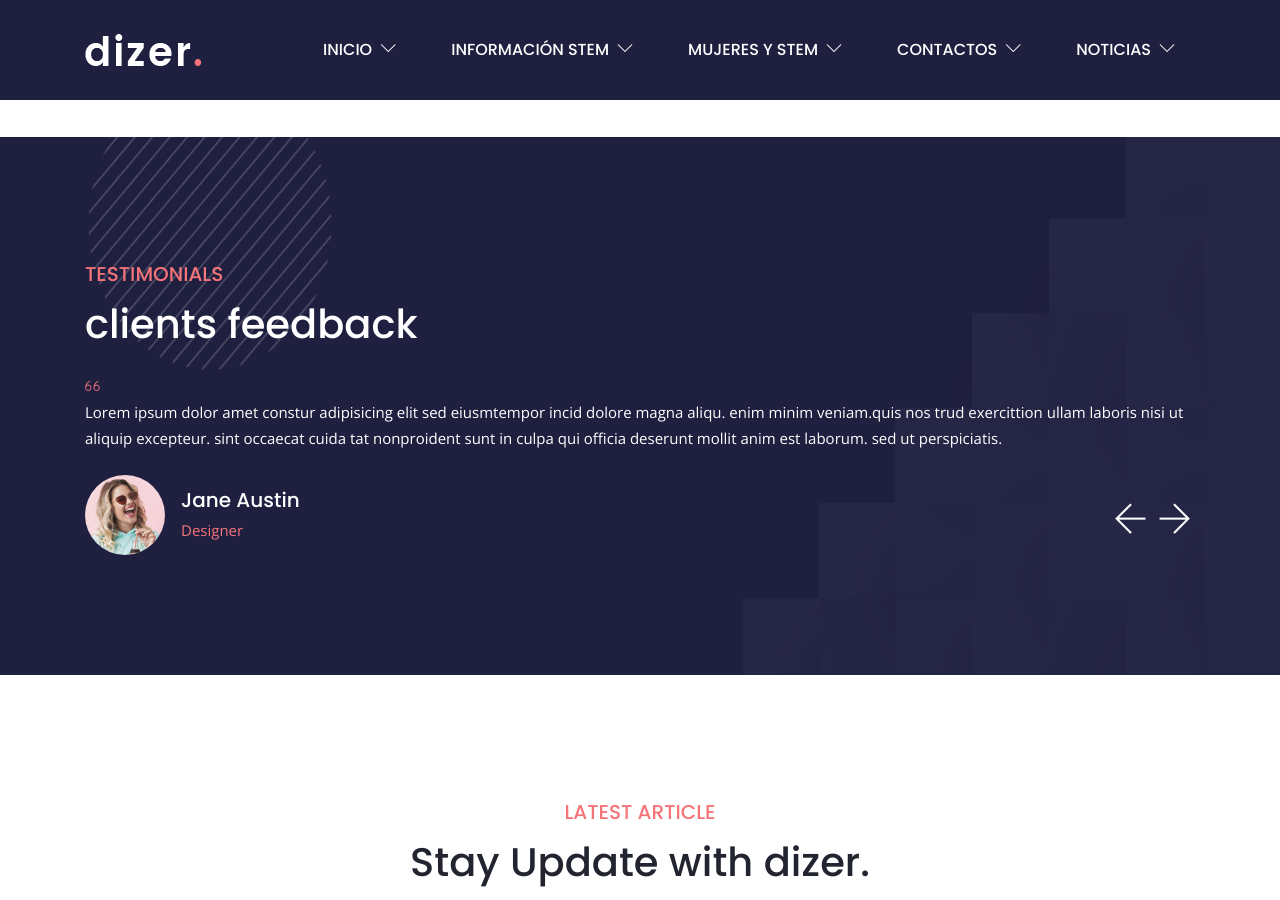
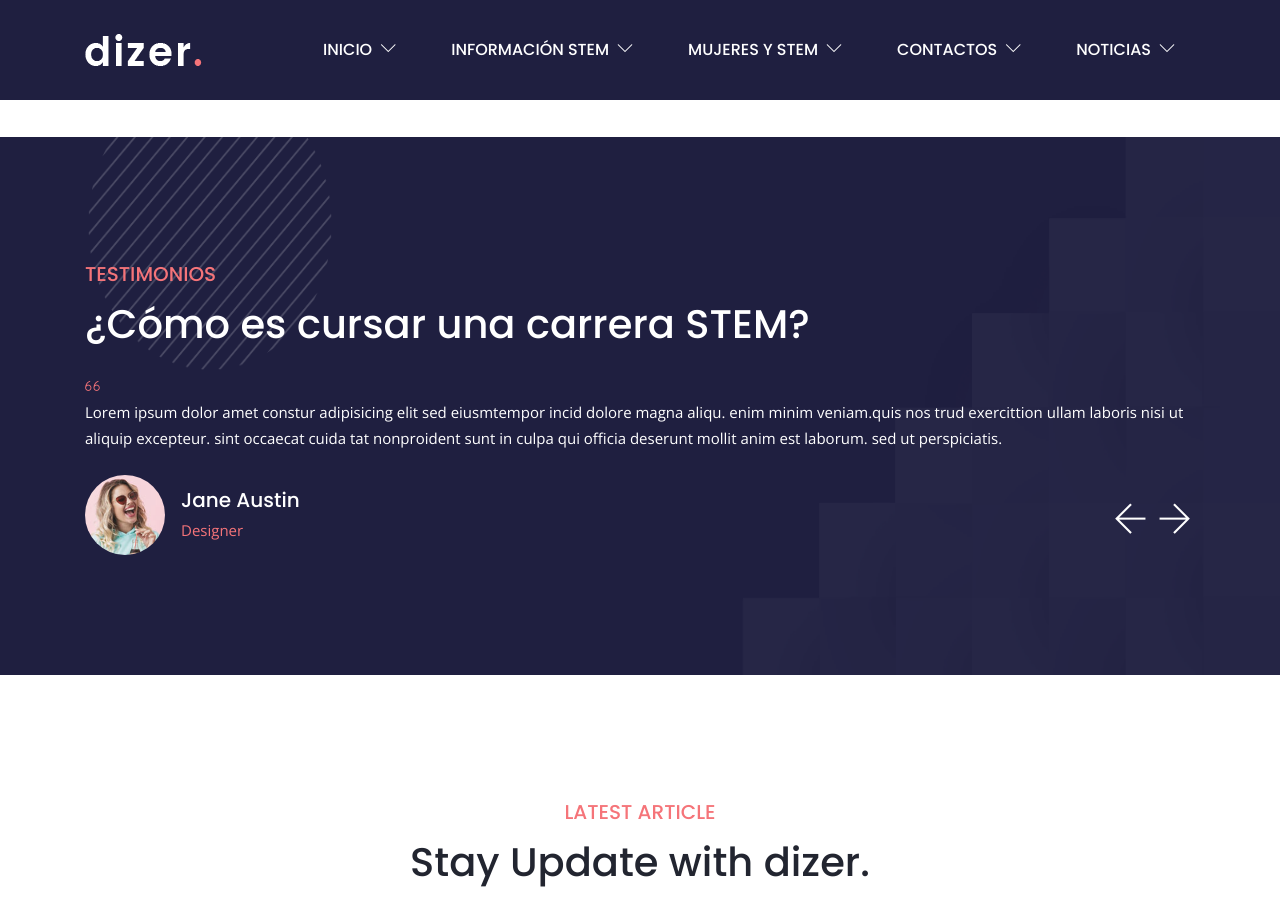
Before and after one commit to estaennosotraspiloto/estaennosotraspiloto, a Jekyll site: the page built from index.html, in a window 1280 px wide and 900 px high, scrolled down 2766 px. Built offline with Jekyll 4.4.1, drawn with Linux system fonts in a browser that asks for light colours; some of the changed lines change nothing that is shown.

Commit message:
Update from Forestry.io estaennosotraspiloto updated _data/homepage_1.yml

```diff
--- a/_data/homepage_1.yml
+++ b/_data/homepage_1.yml
@@ -25,17 +25,16 @@
     labore et dolore magna.
 testimonial:
   enable: true
-  title: clients feedback
-  subtitle: testimonials
+  title: " ¿Cómo es cursar una carrera STEM?"
+  subtitle: Testimonios
   bg_image: "/assets/images/bg/testimonial-bg.png"
   item:
-  - name: Liam Hughes
-    designation: Manager
+  - name: María
+    designation: 'Estudiante de Ingeniería Civil '
     image: "/assets/images/team/test-1.jpg"
-    content: Lorem ipsum dolor amet constur adipisicing elit sed eiusmtempor incid
-      dolore magna aliqu. enim minim veniam.quis nos trud exercittion ullam laboris
-      nisi ut aliquip excepteur. sint occaecat cuida tat nonproident sunt in culpa
-      qui officia deserunt mollit anim est laborum. sed ut perspiciatis.
+    content: 'La ingeniería civil es una carrera que te permite como la física y su
+      aplicación han influenciado nuestro entorno. No cualquiera logra hacer que un
+      edificio no se caiga. '
   - name: Jane Austin
     designation: Designer
     image: "/assets/images/team/test-2.jpg"
```
